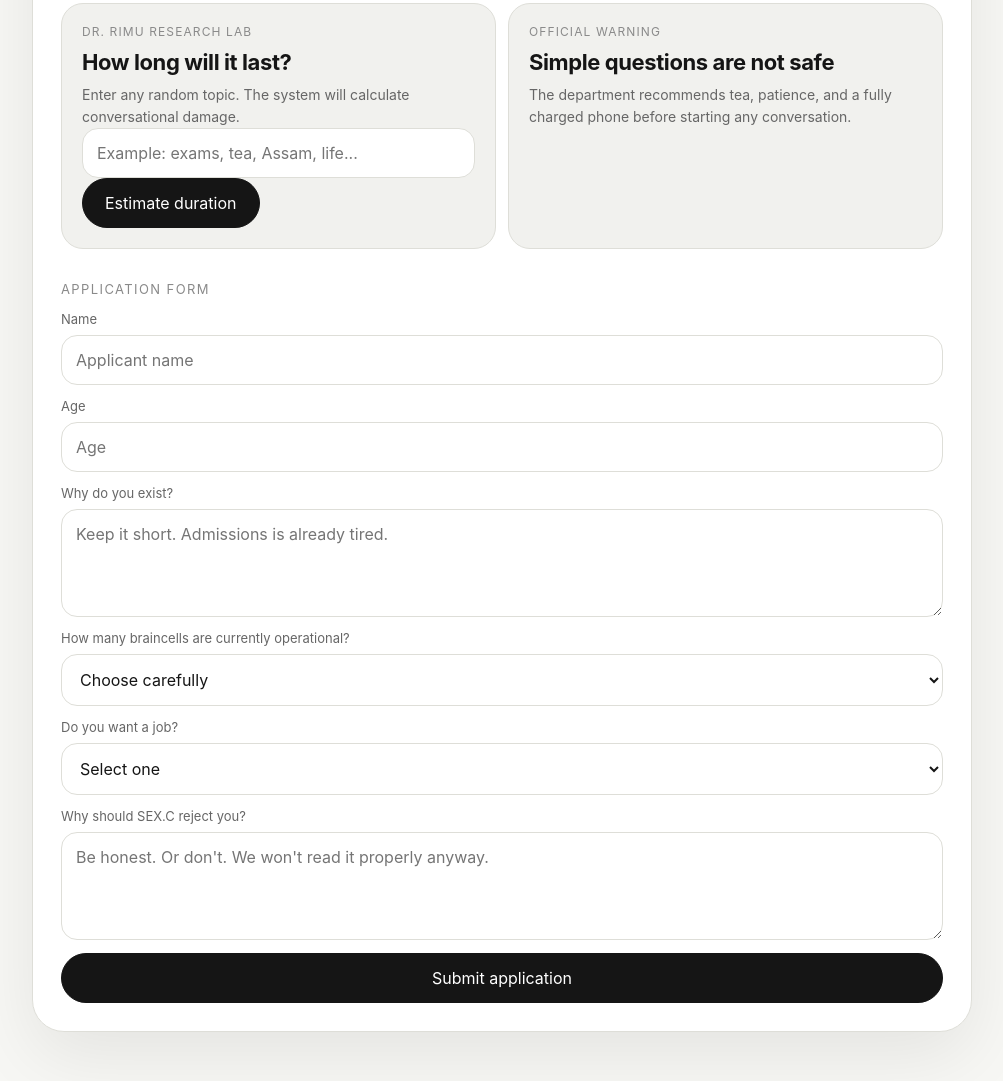
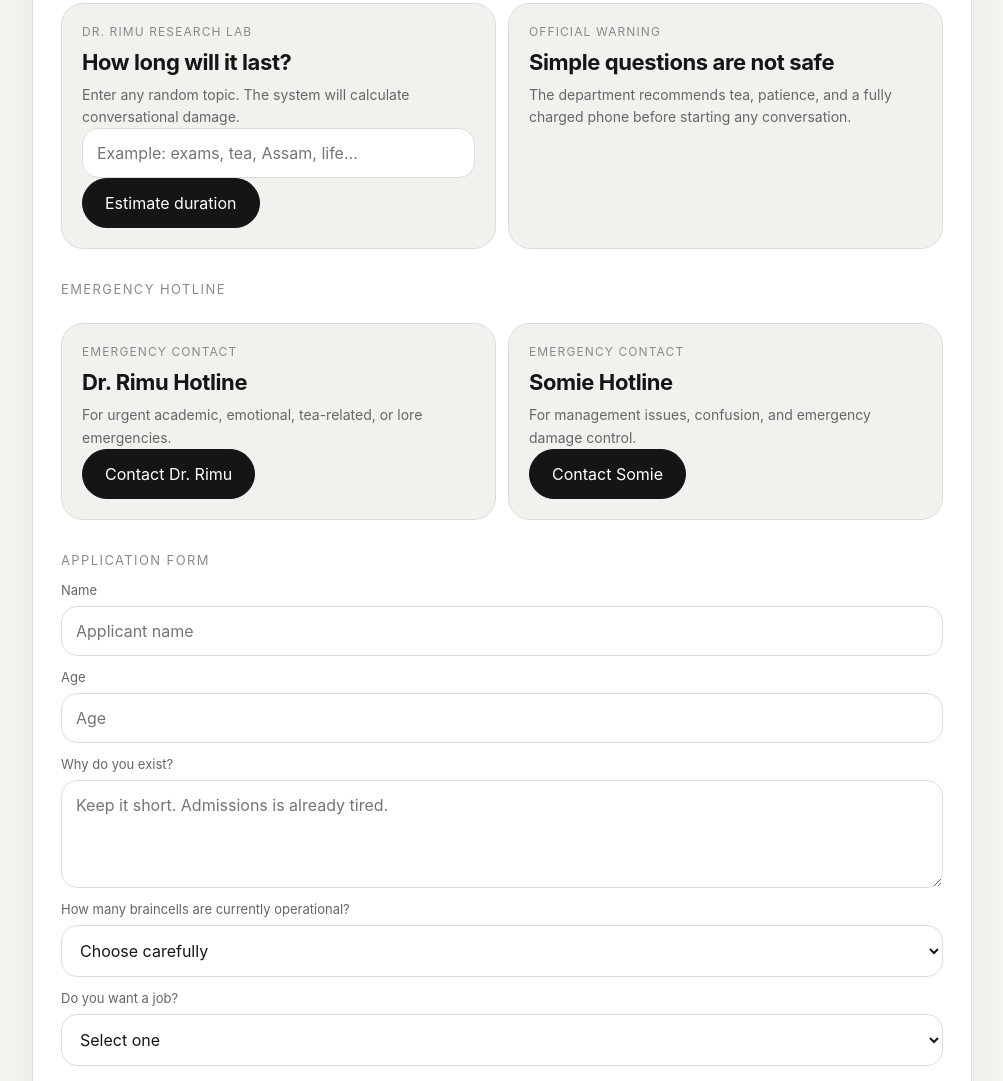
Before and after one commit to SimpCorp/webwork, a plain HTML site: page index.html in a window 1280 px wide. Shown: the part 2778-3859 px from the top of the page, without its empty margins (138-1141 px from the left). Drawn offline with Linux system fonts and the light colour scheme.

Commit message:
attemptec hotline

```diff
--- a/index.html
+++ b/index.html
@@ -239,6 +239,42 @@
           </div>
         </div>
 
+<p class="staff-title">Emergency Hotline</p>
+
+<div class="tool-grid">
+
+  <div class="tool-card">
+    <small>Emergency Contact</small>
+    <strong>Dr. Rimu Hotline</strong>
+    <p>For urgent academic, emotional, tea-related, or lore emergencies.</p>
+
+    <button class="submit-btn" type="button" onclick="rimuHotline()">
+      Contact Dr. Rimu
+    </button>
+
+    <div class="conversation-output" id="rimuHotlineOutput">
+      <strong>Hotline Status</strong>
+      <small>Shreya is currently eating her 4th icecream. Please don't disturb.</small>
+    </div>
+  </div>
+
+  <div class="tool-card">
+    <small>Emergency Contact</small>
+    <strong>Somie Hotline</strong>
+    <p>For management issues, confusion, and emergency damage control.</p>
+
+    <button class="submit-btn" type="button" onclick="somieHotline()">
+      Contact Somie
+    </button>
+
+    <div class="conversation-output" id="somieHotlineOutput">
+      <strong>Hotline Status</strong>
+      <small>You have reached Somie. He needs help too. Do it yourself.</small>
+    </div>
+  </div>
+
+</div>
+
         <p class="staff-title">Application form</p>
         <form id="sexForm">
           <label for="sexName">Name</label>
@@ -401,6 +437,13 @@
     }
 
     document.getElementById("sexForm").addEventListener("submit",function(e){e.preventDefault();document.getElementById("applicationResult").classList.add("show");this.reset();document.getElementById("jobJoke").classList.remove("show")});
+    function rimuHotline() {
+  document.getElementById("rimuHotlineOutput").classList.add("show");
+}
+
+function somieHotline() {
+  document.getElementById("somieHotlineOutput").classList.add("show");
+}
     applyTheme(localStorage.getItem("simpcorpTheme")||"light");
   </script>
 </body>
```
